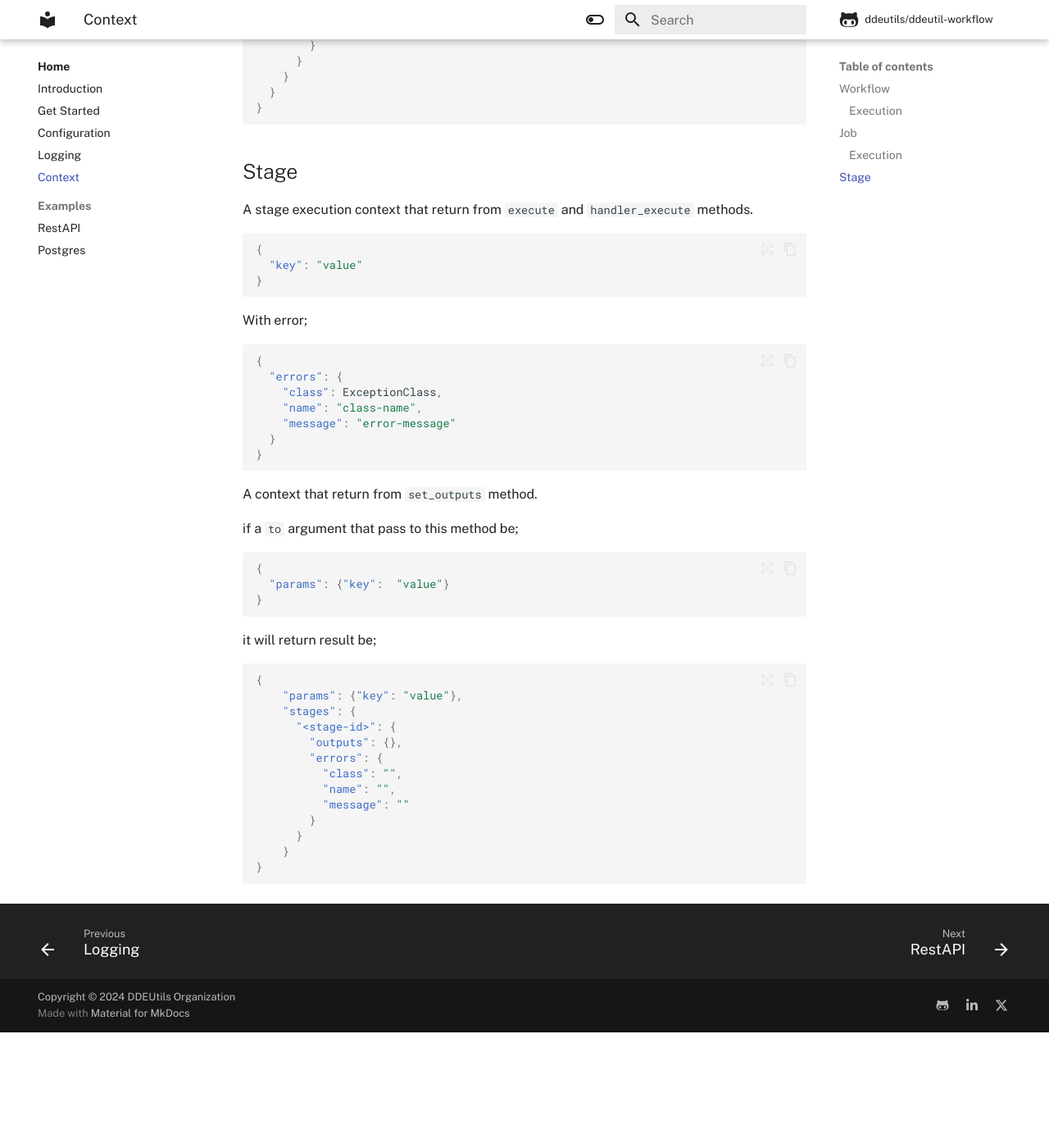
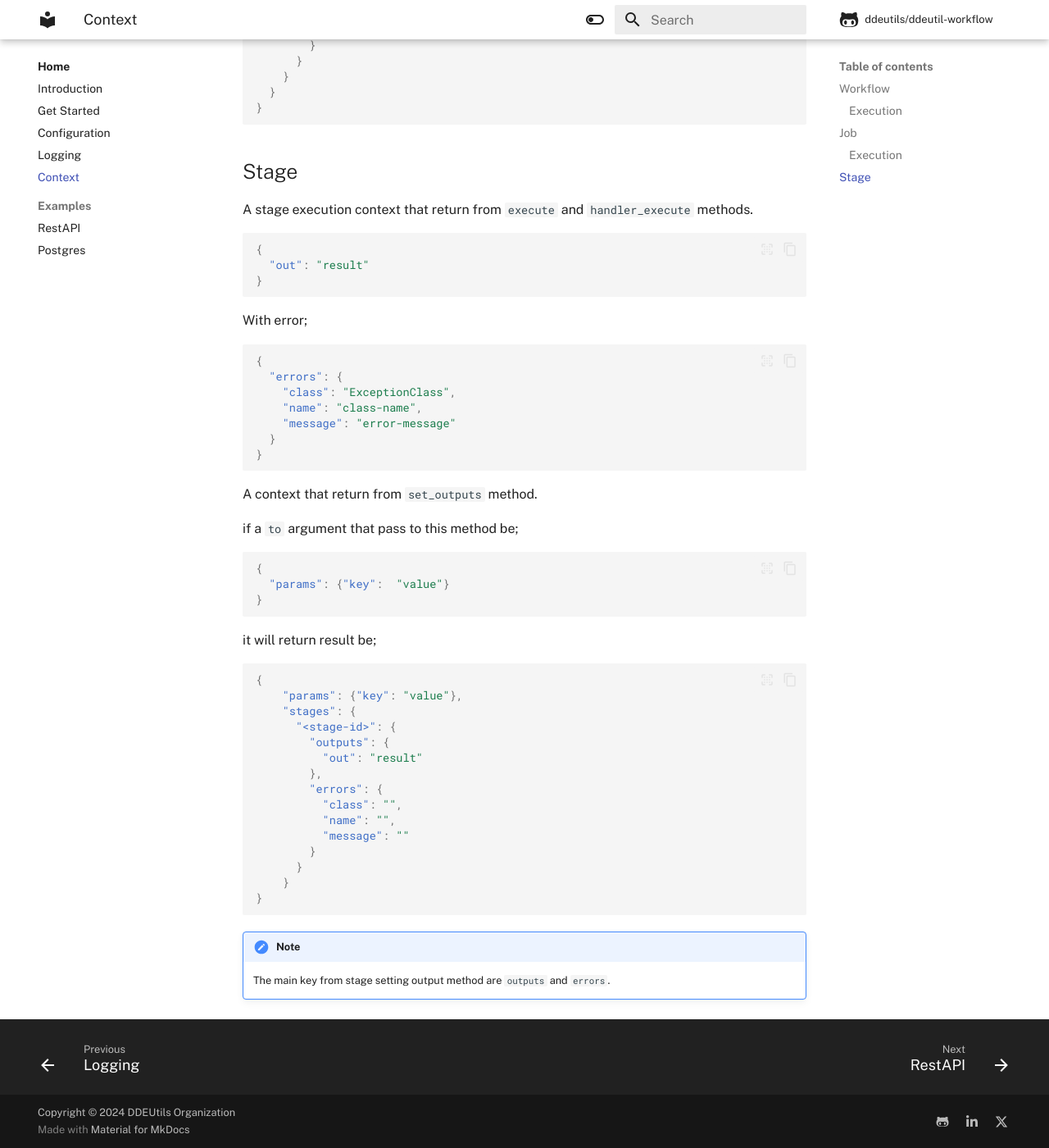
Before and after one commit to ddeutils/ddeutil-workflow, an MkDocs documentation site: the page built from docs/context.md, in a window 1280 px wide and 1400 px high, scrolled down 1023 px. Shown: the whole window at 82% size. Built offline with MkDocs 1.6.1 and Material for MkDocs 9.7.7, drawn with Linux system fonts in a browser that asks for light colours; comment, search, counter and statistics services are not loaded; before the commit the page ends 2282 px from its top, so only the background shows below that.

````diff
--- a/docs/context.md
+++ b/docs/context.md
@@ -53,7 +53,7 @@
 
 ```json
 {
-  "key": "value"
+  "out": "result"
 }
 ```
 
@@ -62,7 +62,7 @@
 ```json
 {
   "errors": {
-    "class": ExceptionClass,
+    "class": "ExceptionClass",
     "name": "class-name",
     "message": "error-message"
   }
@@ -86,7 +86,9 @@
     "params": {"key": "value"},
     "stages": {
       "<stage-id>": {
-        "outputs": {},
+        "outputs": {
+          "out": "result"
+        },
         "errors": {
           "class": "",
           "name": "",
@@ -96,3 +98,8 @@
     }
 }
 ```
+
+!!! note
+
+    The main key from stage setting output method are
+    `outputs` and `errors`.
````
Also changed, not shown: 2 other files.
